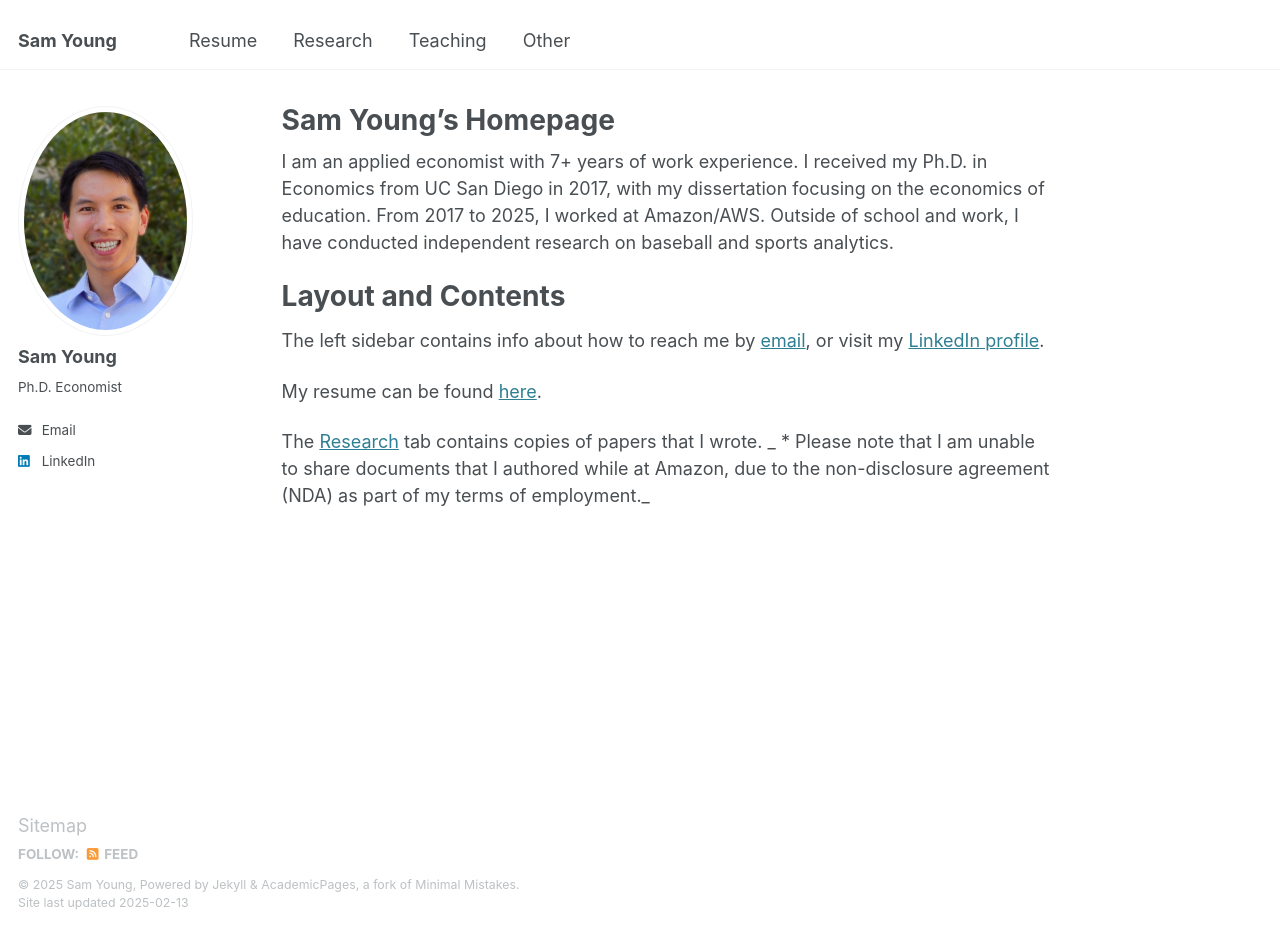
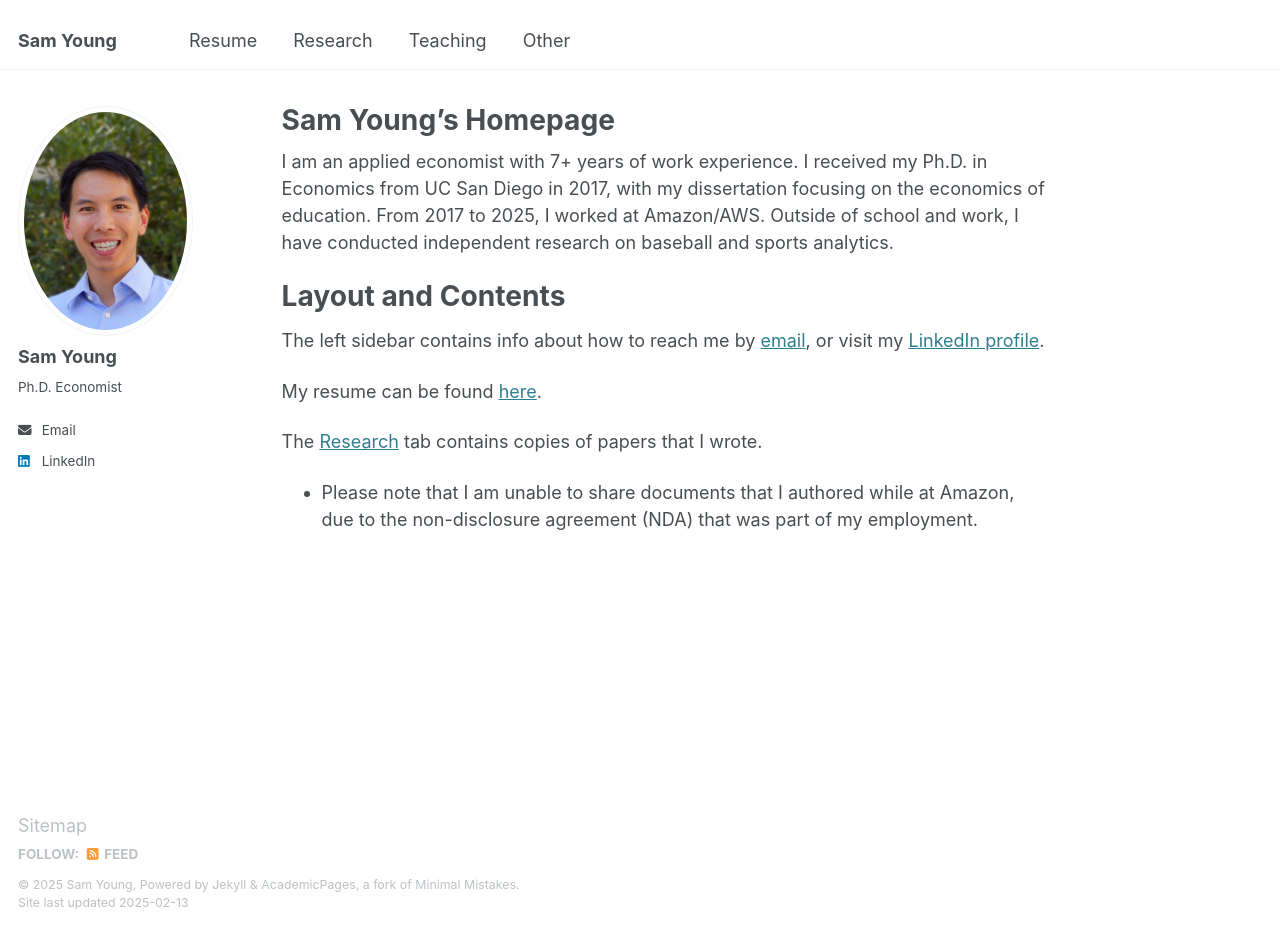
Before and after one commit to sam-young-econ/sam-young-econ.github.io, a Jekyll site: the page built from _pages/about.md, in a window 1280 px wide and 931 px high. Built offline with Jekyll 4.4.1, drawn with Linux system fonts in a browser that asks for light colours.

Commit message:
Small edits to homepage

```diff
--- a/_pages/about.md
+++ b/_pages/about.md
@@ -16,4 +16,4 @@ The left sidebar contains info about how to reach me by [email](mailto:sam.young
 My resume can be found [here](https://sam-young-econ.github.io/files/Sam Young resume 2025-02-12_with fields.pdf).
 
 The [Research](https://sam-young-econ.github.io/research/) tab contains copies of papers that I wrote.
-_ \* Please note that I am unable to share documents that I authored while at Amazon, due to the non-disclosure agreement (NDA) as part of my terms of employment._
+* Please note that I am unable to share documents that I authored while at Amazon, due to the non-disclosure agreement (NDA) that was part of my employment.
```
